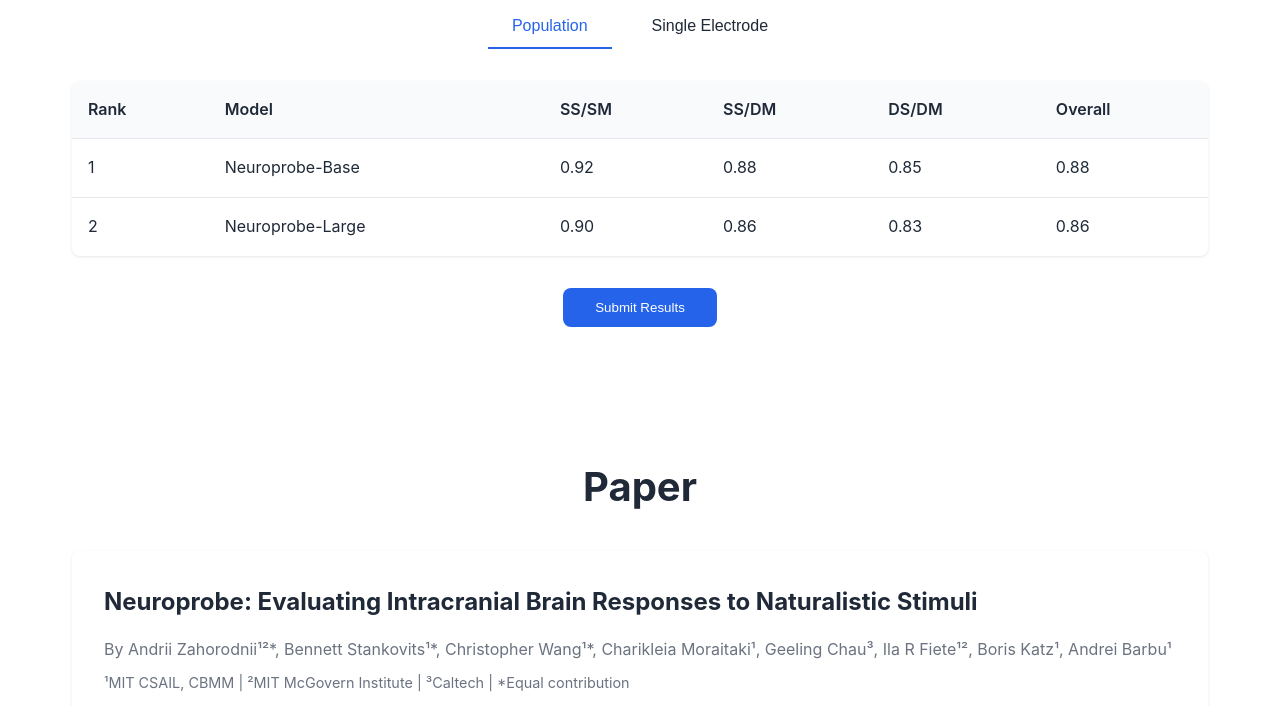
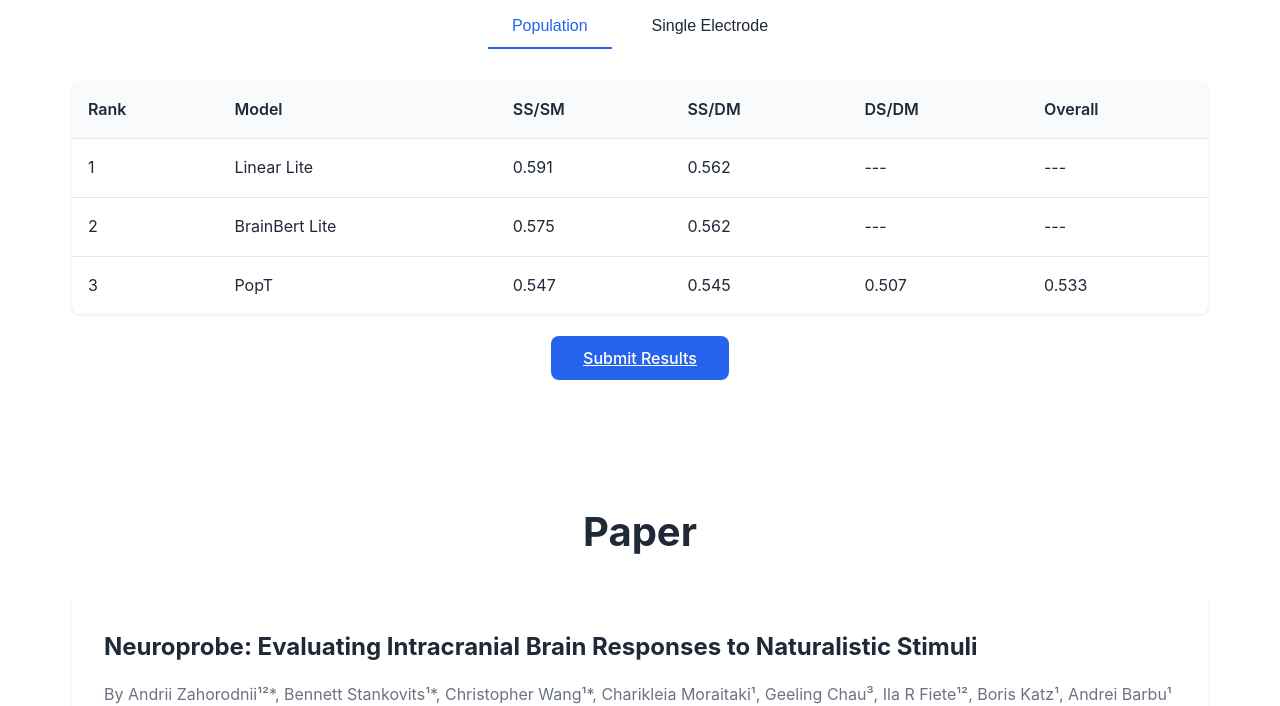
Before and after one commit to haramor/neuroprobe-website, a plain HTML site: page index.html in a window 1280 px wide. Shown: the part 1240-1946 px from the top of the page. Drawn offline with Linux system fonts and the light colour scheme.

Commit message:
Fixed website

```diff
--- a/index.html
+++ b/index.html
@@ -74,20 +74,28 @@
                         </thead>
                         <tbody>
                             <tr>
-                                <td>1</td>
-                                <td>Neuroprobe-Base</td>
-                                <td>0.92</td>
-                                <td>0.88</td>
-                                <td>0.85</td>
-                                <td>0.88</td>
+                                <td><span class="rank-badge gold">1</span></td>
+                                <td>Linear Lite</td>
+                                <td>0.591</td>
+                                <td>0.562</td>
+                                <td>---</td>
+                                <td>---</td>
                             </tr>
                             <tr>
-                                <td>2</td>
-                                <td>Neuroprobe-Large</td>
-                                <td>0.90</td>
-                                <td>0.86</td>
-                                <td>0.83</td>
-                                <td>0.86</td>
+                                <td><span class="rank-badge silver">2</span></td>
+                                <td>BrainBert Lite</td>
+                                <td>0.575</td>
+                                <td>0.562</td>
+                                <td>---</td>
+                                <td>---</td>
+                            </tr>
+                            <tr>
+                                <td><span class="rank-badge bronze">3</span></td>
+                                <td>PopT</td>
+                                <td>0.547</td>
+                                <td>0.545</td>
+                                <td>0.507</td>
+                                <td>0.533</td>
                             </tr>
                         </tbody>
                     </table>
@@ -107,20 +115,12 @@
                         </thead>
                         <tbody>
                             <tr>
-                                <td>1</td>
-                                <td>Neuroprobe-Single</td>
-                                <td>0.89</td>
-                                <td>0.85</td>
-                                <td>0.82</td>
-                                <td>0.85</td>
-                            </tr>
-                            <tr>
-                                <td>2</td>
-                                <td>Neuroprobe-Single-Large</td>
-                                <td>0.87</td>
-                                <td>0.83</td>
-                                <td>0.80</td>
-                                <td>0.83</td>
+                                <td><span class="rank-badge gold">1</span></td>
+                                <td>Linear</td>
+                                <td>0.534</td>
+                                <td>0.527</td>
+                                <td>0.507</td>
+                                <td>0.523</td>
                             </tr>
                         </tbody>
                     </table>
@@ -128,7 +128,7 @@
             </div>
 
             <div class="submit-section">
-                <button class="submit-button">Submit Results</button>
+                <a class="submit-button" href="mailto:zaho@mit.edu?subject=Neuroprobe%20benchmark%20submission">Submit Results</a>
             </div>
         </section>
 
```
